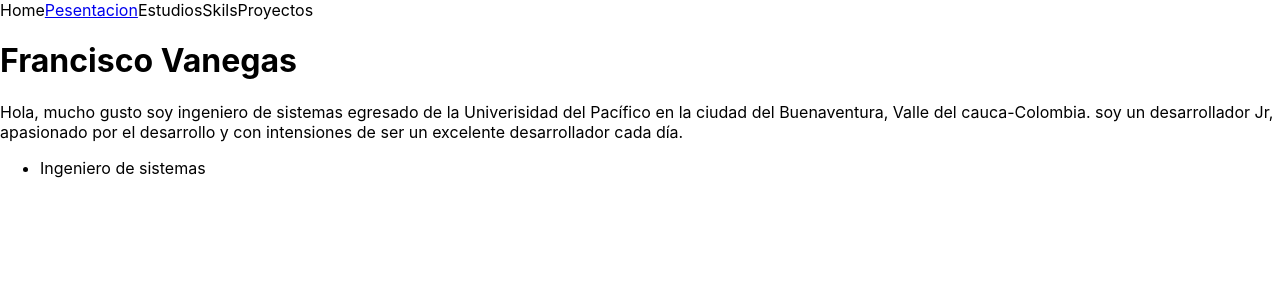
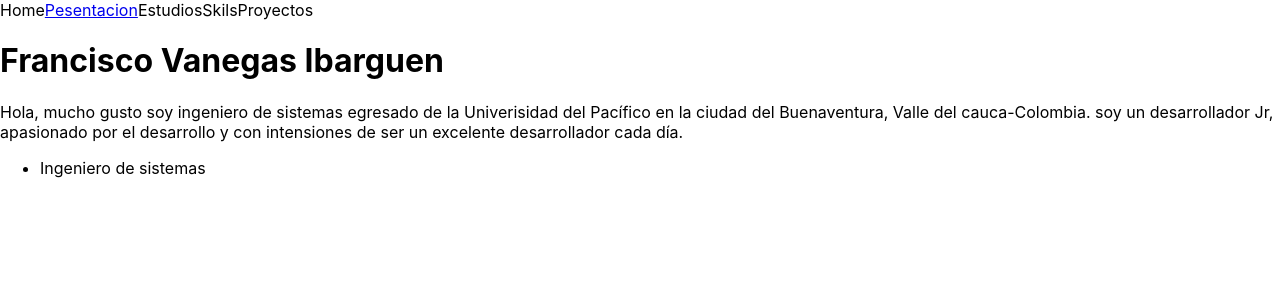
Before and after one commit to FranciscoDJVI/Javascript, a React (Create React App) app in the folder mifirstpage/: page / in a window 1280 px wide. Shown: the top 300 px of the page. Built offline with nearby package versions, Linux system fonts and the light colour scheme.

Commit message:
ci: 🎡 add other lastname
add my second lastname for the page.

```diff
--- a/mifirstpage/src/components/TitlePortafolio.js
+++ b/mifirstpage/src/components/TitlePortafolio.js
@@ -4,7 +4,7 @@ import React from "react";
 function TittlePortafio() {
   return (
     <div className="title">
-      <h1>Francisco Vanegas</h1>
+      <h1>Francisco Vanegas Ibarguen</h1>
     </div>
   );
 }
```
